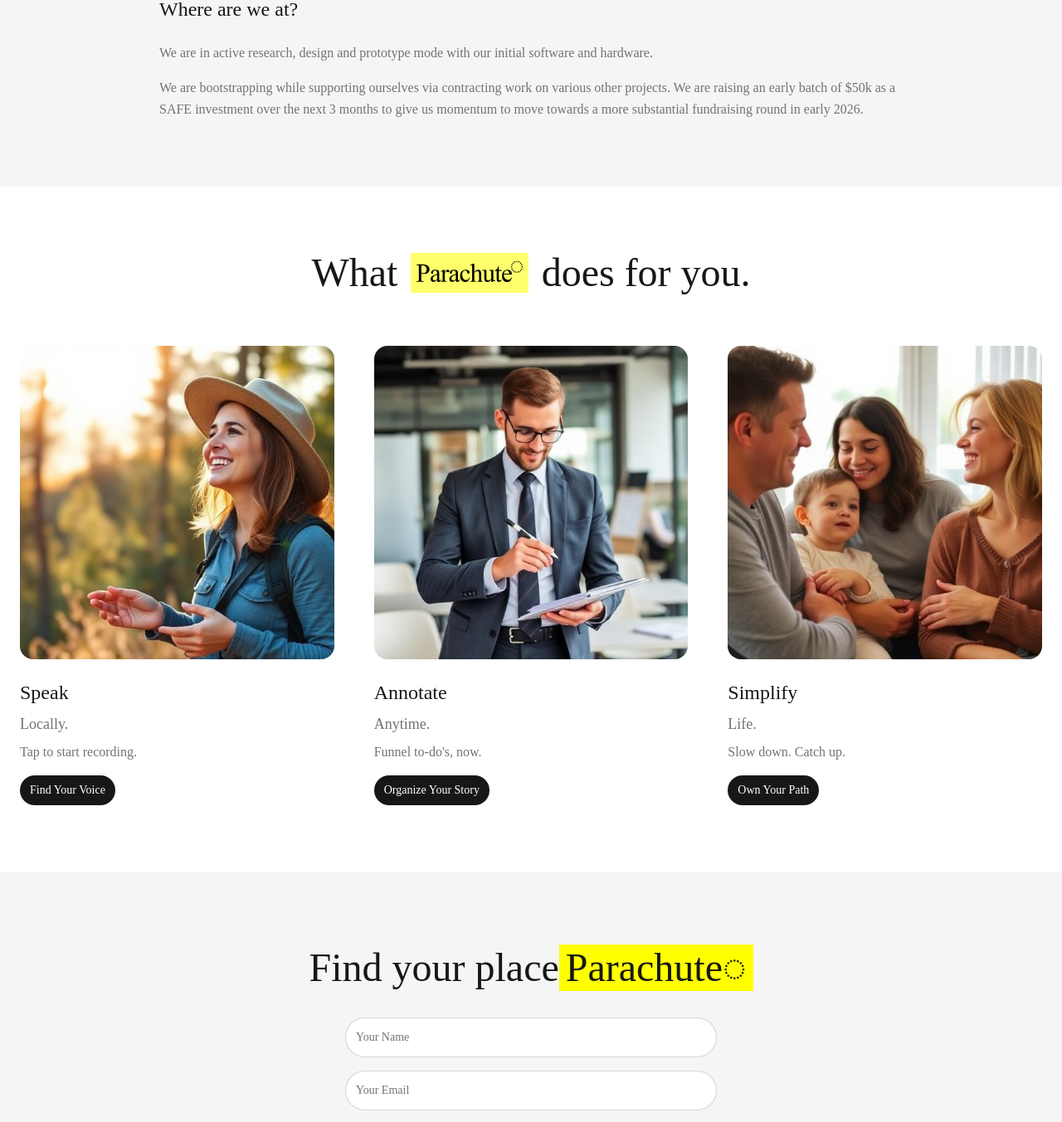
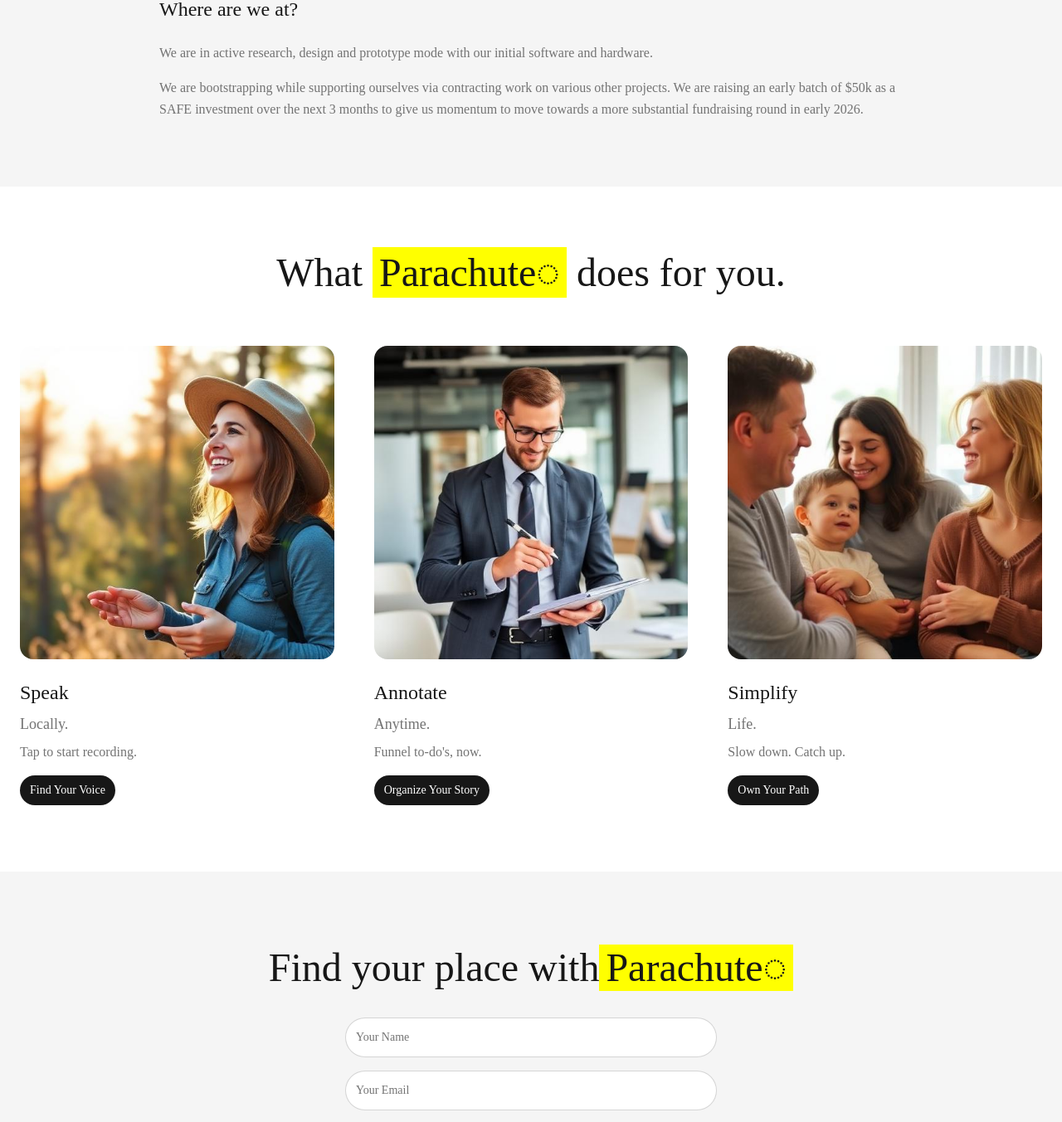
Before and after one commit to ParachuteLabs/Parachute.Place, a React (Vite) app: page / in a window 1280 px wide. Shown: the part 2065-3418 px from the top of the page at 83% size. Built offline with nearby package versions, Linux system fonts and the light colour scheme; the HTML template or start-up script is replaced by a standard one; a web font is replaced by a local one.

Commit message:
Revert logo change and update last section

```diff
--- a/src/components/NewsletterSection.tsx
+++ b/src/components/NewsletterSection.tsx
@@ -34,7 +34,7 @@ const NewsletterSection = () => {
       <div className="container mx-auto px-6">
         <div className="max-w-2xl mx-auto text-center space-y-8">
           <h2 className="text-4xl lg:text-5xl font-light leading-tight">
-            Find your place
+            Find your place with
             <span className="block bg-parachute-yellow px-2 py-1 mt-2 inline-block">
               Parachute◌
             </span>
--- a/src/components/WhatWeDoSection.tsx
+++ b/src/components/WhatWeDoSection.tsx
@@ -3,7 +3,6 @@ import { Button } from '@/components/ui/button';
 import speakImage from '@/assets/speak-feature.jpg';
 import annotateImage from '@/assets/annotate-feature.jpg';
 import simplifyImage from '@/assets/simplify-feature.jpg';
-import parachuteLogo from '@/assets/parachute-logo.svg';
 
 const WhatWeDoSection = () => {
   const features = [
@@ -34,8 +33,8 @@ const WhatWeDoSection = () => {
     <section className="py-20 bg-background">
       <div className="container mx-auto px-6">
         <div className="text-center mb-16">
-          <h2 className="text-4xl lg:text-5xl font-light mb-4 flex items-center justify-center gap-4">
-            What <img src={parachuteLogo} alt="Parachute" className="h-12 w-auto" /> does for you.
+          <h2 className="text-4xl lg:text-5xl font-light mb-4">
+            What <span className="bg-parachute-yellow px-2 py-1">Parachute◌</span> does for you.
           </h2>
         </div>
 
```
